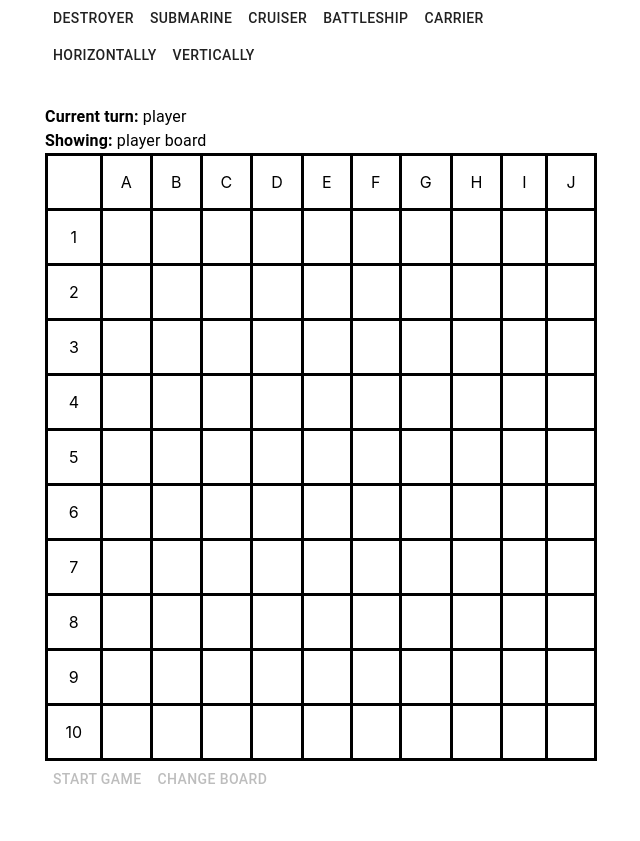
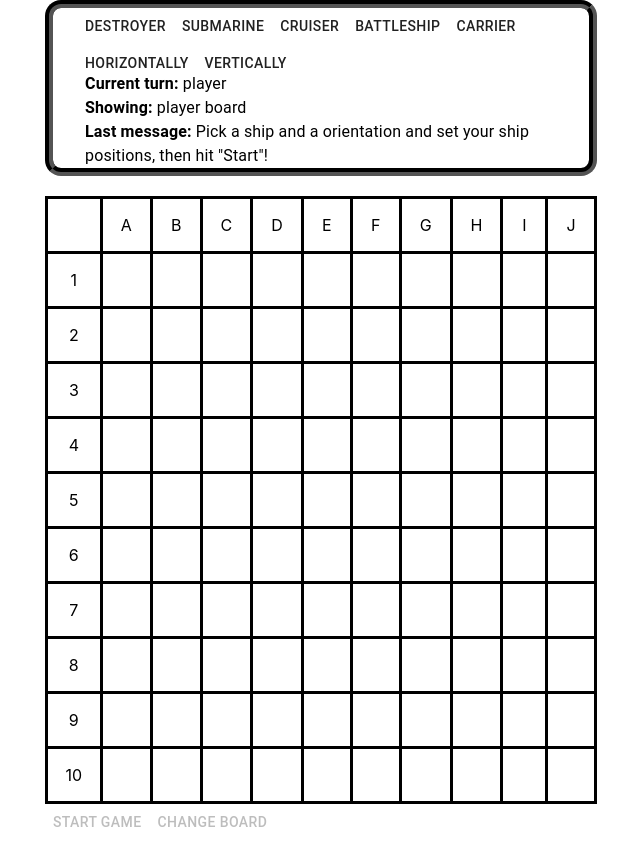
Before and after one commit to NinetiesPaul/react-js-battleship, a React (Create React App) app: page / in a window 1280 px wide. Shown: the whole page, without its empty margins (319-959 px from the left). Before the commit the page ends 800 px from the top, so only its background shows below. Built offline with nearby package versions, Linux system fonts and the light colour scheme.

Commit message:
some small visual changes

```diff
--- a/src/App.css
+++ b/src/App.css
@@ -8,3 +8,19 @@
   width: 2em;
   border-style: solid;
 }
+
+#box_options {
+  border-radius: 1em;
+  border-color: black;
+  border-width: 0.5em;
+  border-style: groove;
+  min-height: 11em;
+  position: relative;
+}
+
+#bottom_text {
+  position: absolute;
+  bottom: 0;
+  left: 0;
+  margin-left: 2em;
+}
--- a/src/App.js
+++ b/src/App.js
@@ -21,7 +21,7 @@ class App extends Component
 			playerShipsSet: true,
 			playerPositions: [],
 			enemyPositions: [],
-			message: "",
+			message: "Pick a ship and a orientation and set your ship positions, then hit \"Start\"!",
 			playerBoard: this._createEmptyBoard(),
 			enemyBoard: this._createEmptyBoard(),
 			enemyVisualBoard: this._createEmptyBoard(), //debug
@@ -109,7 +109,6 @@ class App extends Component
 			stateUpdate.playerBoard[element[0]][element[1]] = shipToDraw;
 			stateUpdate.playerPositions.push(element.join());
 		});
-		stateUpdate.message = "";
 
 		if (stateUpdate.playerPositions.length === 15) {
 			stateUpdate.playerShipsSet = false;
@@ -147,11 +146,11 @@ class App extends Component
 			if (coordinateId !== -1) {
 				stateUpdate.enemyPositions.splice(coordinateId, 1);
 				newCellLabel = "X";
-				msg = "It's a hit! Fire again!"
+				msg = "Player scored a hit! Fire again!"
 			} else {
 				nextTurn = "enemy";
 				stateUpdate.currentBoard = "player";
-				msg = "Missed! Enemy turn!"
+				msg = "You've missed! It's the Enemy turn!"
 			}
 
 			coordinate = coordinate.split(",");
@@ -161,10 +160,10 @@ class App extends Component
 			if (coordinateId !== -1) {
 				stateUpdate.playerPositions.splice(coordinateId, 1);
 				newCellLabel = "X";
-				msg = "It's a hit! Enemy is firing again!"
+				msg = "The Enemy scored a hit! Enemy is firing again!"
 			} else {
 				nextTurn = "player";
-				msg = "Missed! Back to player!"
+				msg = "The Enemy missed! Back to player!"
 			}
 
 			coordinate = coordinate.split(",");
--- a/src/components/Board.jsx
+++ b/src/components/Board.jsx
@@ -1,7 +1,6 @@
 import { React } from "react";
 import { Component } from 'react';
-import { Container } from '@mui/material';
-import { Button, Typography } from "@material-ui/core";
+import { Container, Button, Typography } from "@material-ui/core";
 
 class Board extends Component {
 
@@ -13,6 +12,7 @@ class Board extends Component {
 
         this.currentSelectedShip = "";
         this.currentSelectedShipOrientation = "";
+        this.hidePlayerShipButtons = false;
     }
 
     handleClickCell(event)
@@ -108,6 +108,9 @@ class Board extends Component {
             });
 
             this.props.setEnemyShips(enemyShipsToDraw);
+
+            this.hidePlayerShipButtons = true;
+            this.props.setMessage("Game has started!");
         }
     }
 
@@ -122,6 +125,9 @@ class Board extends Component {
 
         return (
             <Container component="article" maxWidth="sm">
+
+                <Container id="box_options">
+                    <section hidden={ this.hidePlayerShipButtons }>
                         <Button
                         onClick={() => this.handleClickShipSelectionButton(1)}
                         disabled={this.props.shipButtonsStatus.isDestroyerSet}>Destroyer</Button>
@@ -144,11 +150,16 @@ class Board extends Component {
 
                         <Button onClick={() => this.handleClickShipOrientationButton("leftToRight")}>Horizontally</Button>
                         <Button onClick={() => this.handleClickShipOrientationButton("topToBottom")}>Vertically</Button>
+                    </section>
 
-                <Typography id="messageBox">{this.props.message}</Typography>
-
+                    <section id="bottom_text">
                         <Typography><b>Current turn: </b>{this.props.currentTurn}</Typography>
                         <Typography><b>Showing: </b>{this.props.currenlyShowing} board</Typography>
+                        <Typography><b>Last message:</b> {this.props.message}</Typography>
+                    </section>
+                </Container>
+
+                <br/>
 
                 <table id="board">
                     <thead>
```
Lines whose indentation alone changed are shown as unchanged.
